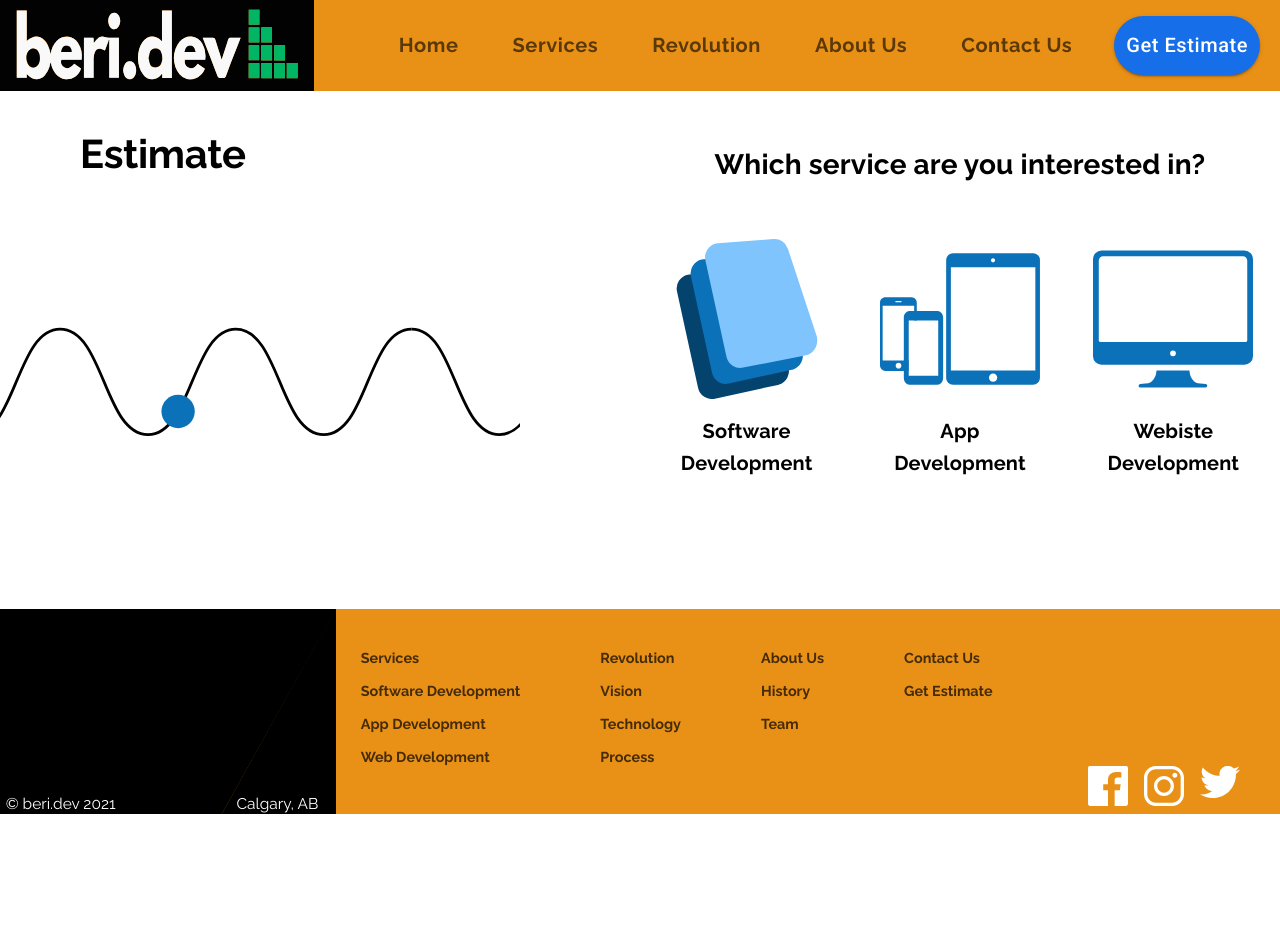
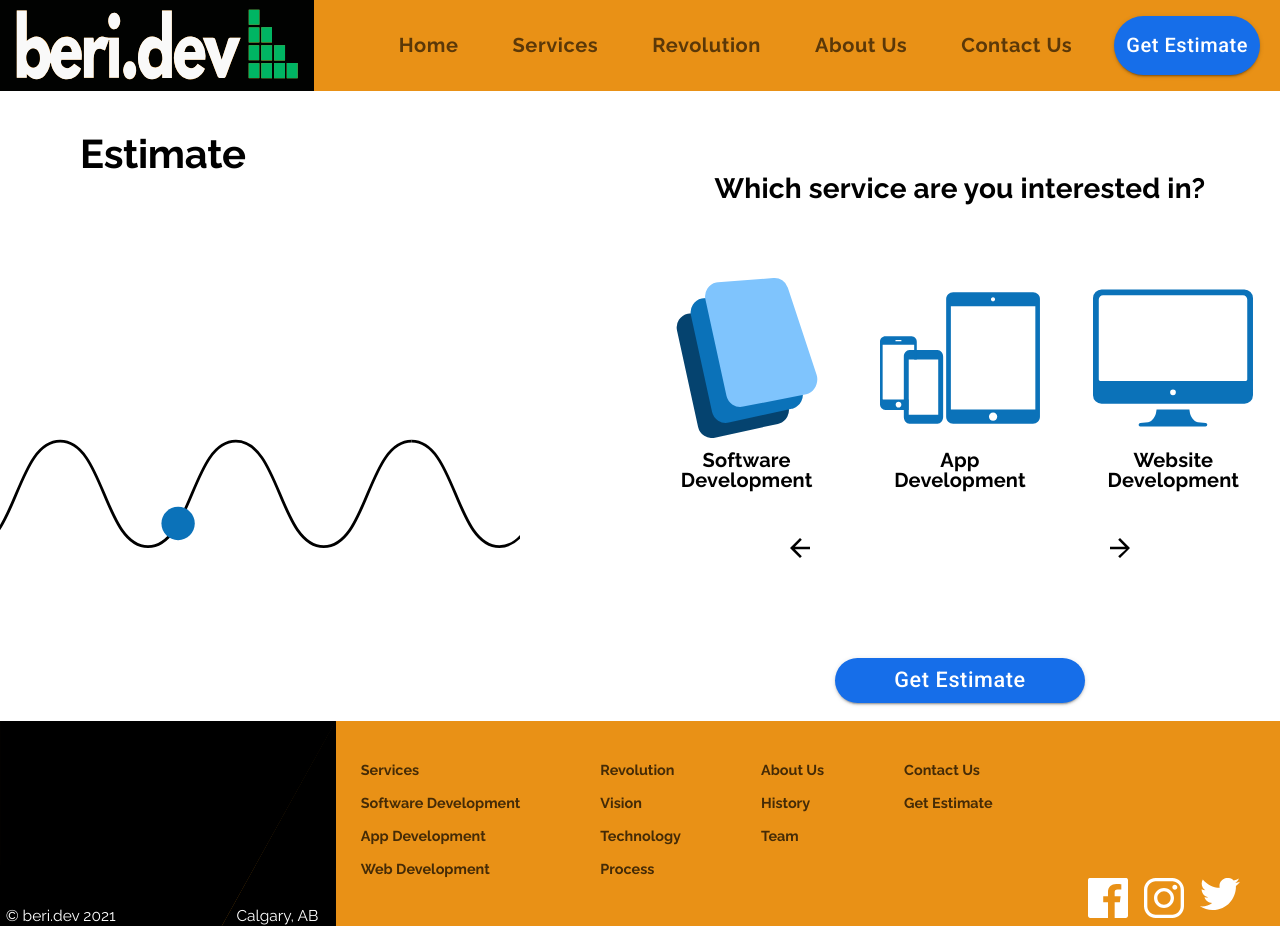
Before and after one commit to HAZberi/tech-company-website, a React (Create React App) app: page /estimate in a window 1280 px wide. Before the commit the page ends 814 px from the top, so only its background shows below. Built offline with nearby package versions, Linux system fonts and the light colour scheme.

Commit message:
dynamic Question Selection init

```diff
--- a/src/components/Estimate.js
+++ b/src/components/Estimate.js
@@ -1,6 +1,6 @@
 import React from "react";
 import Lottie from "react-lottie";
-import {makeStyles, useTheme} from "@material-ui/core/styles";
+import { makeStyles, useTheme } from "@material-ui/core/styles";
 import Grid from "@material-ui/core/Grid";
 import Typography from "@material-ui/core/Typography";
 import Button from "@material-ui/core/Button";
@@ -31,7 +31,7 @@ import data from "../assets/data.svg";
 
 import estimateAnimation from "../animations/estimateAnimation/data.json";
 
-const useStyles = makeStyles(theme => ({
+const useStyles = makeStyles((theme) => ({
   heading: {
     paddingLeft: "5em",
     paddingRight: "5em",
@@ -54,7 +54,7 @@ const useStyles = makeStyles(theme => ({
     width: "10em",
   },
   question: {
-        marginTop: "2em",
+    marginTop: "5em",
     marginBottom: "2em",
     [theme.breakpoints.down("md")]: {
       marginBottom: "1.5em",
@@ -63,15 +63,25 @@ const useStyles = makeStyles(theme => ({
       marginTop: "1em",
       marginBottom: "1em",
     },
-    }
+  },
+  estimate: {
+    ...theme.typography.estimate,
+    borderRadius: "30px",
+    marginLeft: "20px",
+    marginRight: "20px",
+    height: "45px",
+    width: "250px",
+    marginTop: "0.5rem",
+    fontSize: "1.35rem",
+  },
 }));
 
 const Estimate = (props) => {
   const classes = useStyles();
   const theme = useTheme();
   const smaller = useMediaQuery(theme.breakpoints.down("sm"));
+  const medium = useMediaQuery(theme.breakpoints.down("md"));
   const smallest = useMediaQuery(theme.breakpoints.down("xs"));
-
 
   const defaultOptions = {
     loop: true,
@@ -79,62 +89,131 @@ const Estimate = (props) => {
     animationData: estimateAnimation,
     rendererSettings: {
       preserveAspectRatio: "xMidYMid slice",
-        }
+    },
   };
+
+  const defaultQuestions = [
+    {
+      id: 1,
+      title: "Which service are you interested in?",
+      subtitle: null,
+      active: true,
+      options: [
+        {
+          id: 1,
+          title: "Software Development",
+          subtitle: null,
+          icon: software,
+          iconAlt: "three floating screens",
+          selected: false,
+          cost: 0,
+        },
+        {
+          id: 2,
+          title: "App Development",
+          subtitle: null,
+          icon: mobile,
+          iconAlt: "phones and tablet ouline",
+          selected: false,
+          cost: 0,
+        },
+        {
+          id: 3,
+          title: "Website Development",
+          subtitle: null,
+          icon: website,
+          iconAlt: "a computer screen outline",
+          selected: false,
+          cost: 0,
+        },
+      ],
+    },
+  ];
 
   return (
     <Grid container direction="row">
       <Grid item container direction="column" md>
         <Grid item className={classes.heading}>
-                    <Typography variant="h2">
-                        Estimate
-                    </Typography>
+          <Typography variant="h2">Estimate</Typography>
         </Grid>
-                <Grid item style={{marginBottom: smaller ? 0 : "5em", height: smallest ? "10em" : smaller ? "17.5em" : "auto", marginRight: smaller ? "0" : "7.5em", maxWidth: smaller ? "100%" : "40em",}}>
+        <Grid
+          item
+          style={{
+            marginTop: smaller ? 0 : medium ? "9em" : "7em",
+            marginBottom: smaller ? 0 : "5em",
+            height: smallest ? "10em" : smaller ? "17.5em" : "auto",
+            marginRight: smaller ? "0" : "7.5em",
+            maxWidth: smaller ? "100%" : "40em",
+          }}
+        >
           <Lottie options={defaultOptions} height="100%" width="100%" />
         </Grid>
       </Grid>
       <Grid item container direction="column" md>
-                <Grid item>
-                    <Typography variant="h4" align="center" className={classes.question} gutterBottom>
-                        Which service are you interested in?
+        {defaultQuestions
+          .filter((question) => question.active)
+          .map((question, index) => (
+            <>
+              <Grid item className={classes.question}>
+                <Typography variant="h4" align="center">
+                  {question.title}
+                </Typography>
+                <Typography variant="subtitle1" align="center" gutterBottom>
+                  {question.subtitle}
                 </Typography>
               </Grid>
               <Grid item container>
-                    <Grid item container alignItems="center" direction="column" sm>
+                {question.options.map((option) => (
+                  <Grid
+                    item
+                    container
+                    alignItems="center"
+                    style={{ marginTop: smallest ? "4em" : "2em" }}
+                    direction="column"
+                    sm
+                  >
                     <Grid item>
-                            <img src={software} alt="three floating screens" className={classes.icon}/>
+                      <img
+                        src={option.icon}
+                        alt={option.iconAlt}
+                        className={classes.icon}
+                      />
                     </Grid>
-                        <Grid item style={{maxWidth: "10em", marginTop: "0.75em"}}>
+                    <Grid item style={{ maxWidth: "10em", marginTop: "0.5em" }}>
                       <Typography variant="h6" align="center">
-                                Software Development
+                        {option.title}
                       </Typography>
                     </Grid>
                   </Grid>
-                    <Grid item container alignItems="center" direction="column" sm>
+                ))}
+              </Grid>
+            </>
+          ))}
+        <Grid
+          container
+          direction="row"
+          justify="space-around"
+          style={{ marginTop: "3em", marginBottom: "2.5em" }}
+        >
           <Grid item>
-                            <img src={mobile} alt="phones and tablet ouline" className={classes.icon}/>
+            <img src={backArrow} alt="Previous question" />
           </Grid>
-                        <Grid item style={{maxWidth: "10em", marginTop: "0.75em"}}>
-                            <Typography variant="h6" align="center">
-                                App Development
-                            </Typography>
+          <Grid item>
+            <img src={forwardArrow} alt="Next question" />
           </Grid>
         </Grid>
-                    <Grid item container alignItems="center" direction="column" sm>
-                        <Grid item>
-                            <img src={website} alt="a monitor screen" className={classes.icon}/>
-                        </Grid>
-                        <Grid item style={{maxWidth: "10em", marginTop: "0.75em"}}>
-                            <Typography variant="h6" align="center">
-                                Webiste Development
-                            </Typography>
+        <Grid item align="center" style={{ marginTop: "3em" }}>
+          <Button
+            variant="contained"
+            color="secondary"
+            className={classes.estimate}
+          >
+            Get Estimate
+          </Button>
         </Grid>
       </Grid>
     </Grid>
-            </Grid>
-        </Grid>
-    )
+  );
 };
 
 export default Estimate;
--- a/src/components/Theme.js
+++ b/src/components/Theme.js
@@ -49,6 +49,7 @@ const theme = createMuiTheme({
       fontFamily: "Raleway",
       fontSize: "1.25rem",
       fontWeight: 700,
+      lineHeight: 1,
     },
     subtitle1: {
       fontSize: "1.25rem",
```
Also changed, not shown: 1 other file (tests, documents, lock files or other folders). Lines whose indentation alone changed are shown as unchanged.
